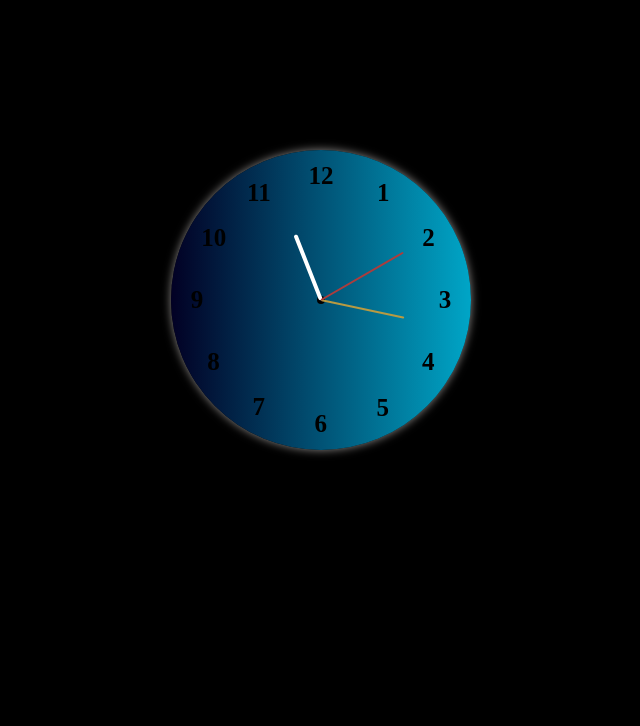
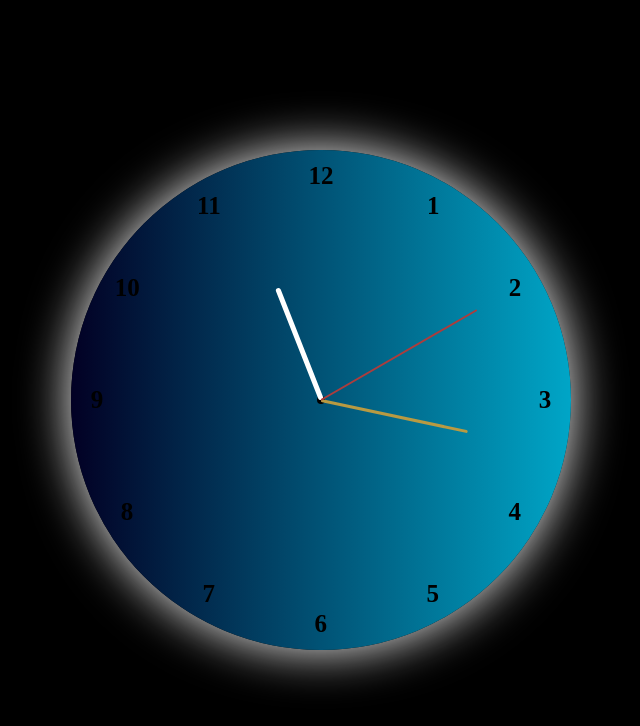
Before and after one commit to Rinkukr1/Analog-watch, a plain HTML site: page index.html in a window 1280 px wide. Shown: the whole page, without its empty margins (319-959 px from the left). Drawn offline with Linux system fonts and the light colour scheme.

Commit message:
Clock uploaded

```diff
--- a/index.html
+++ b/index.html
@@ -28,14 +28,14 @@
             justify-content: center;
             align-items: center;
             border-radius: 50%;
-            width: 300px;
-            height: 300px;
+            width: 500px;
+            height: 500px;
             font-size: 25px;
             color: black;
             border: 2px;
             background: rgb(2,0,36);
             background: linear-gradient(90deg, rgba(2,0,36,1) 0%, rgba(0,212,255,0.7816587816767332) 100%);
-            box-shadow: 0px 0px 10px rgb(142, 139, 137);
+            box-shadow: 0px 0px 50px rgb(243, 243, 243);
         }
         .clock span{
             position: absolute;
@@ -66,17 +66,17 @@
         .hand i{
             position: absolute;
             background-color: var(--clr);
-            width: 4px;
-            height: 70px;
+            width: 5px;
+            height: 120px;
             border-radius: 8px;
         }
         #sec i{
             width: 2px;
-            height: 95px;
+            height: 180px;
         }
         #min i{
-            width: 2.5px;
-            height: 85px;
+            width: 3px;
+            height: 150px;
         }
     </style>
     </head>
```
